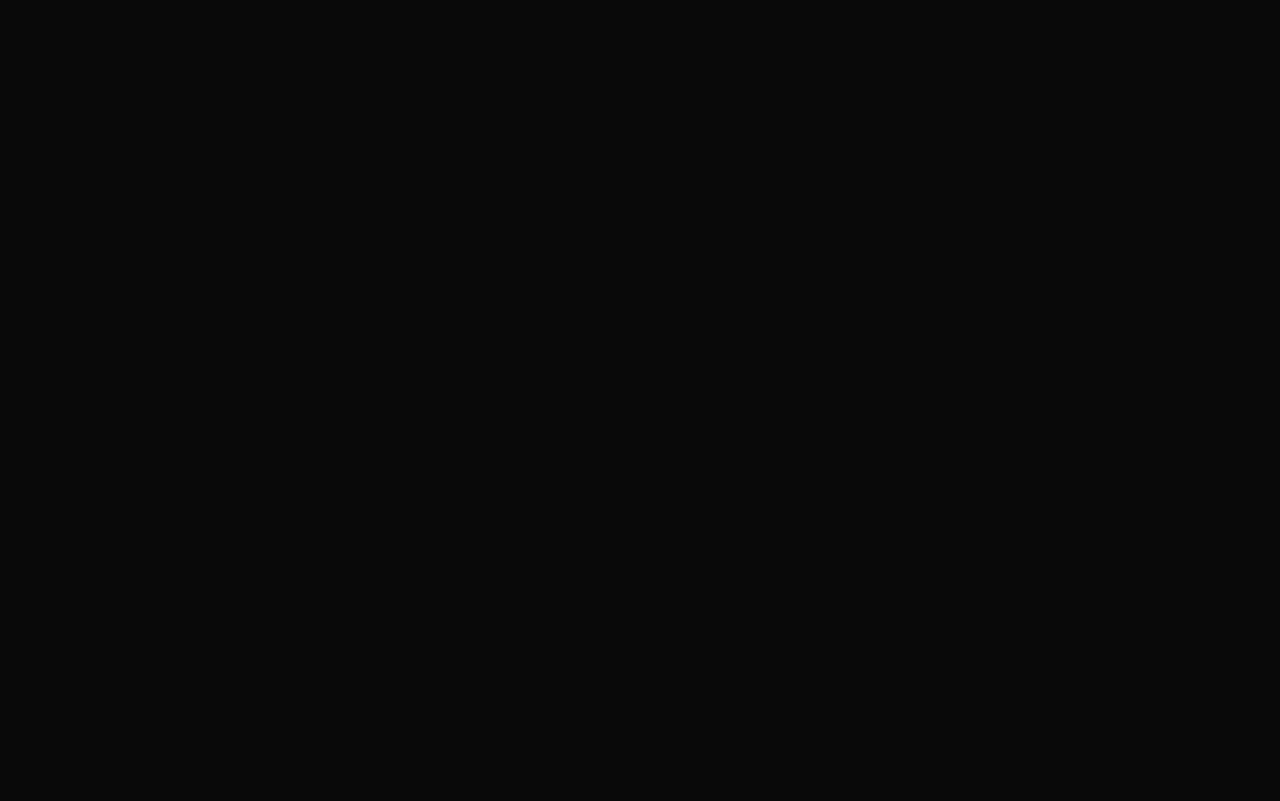
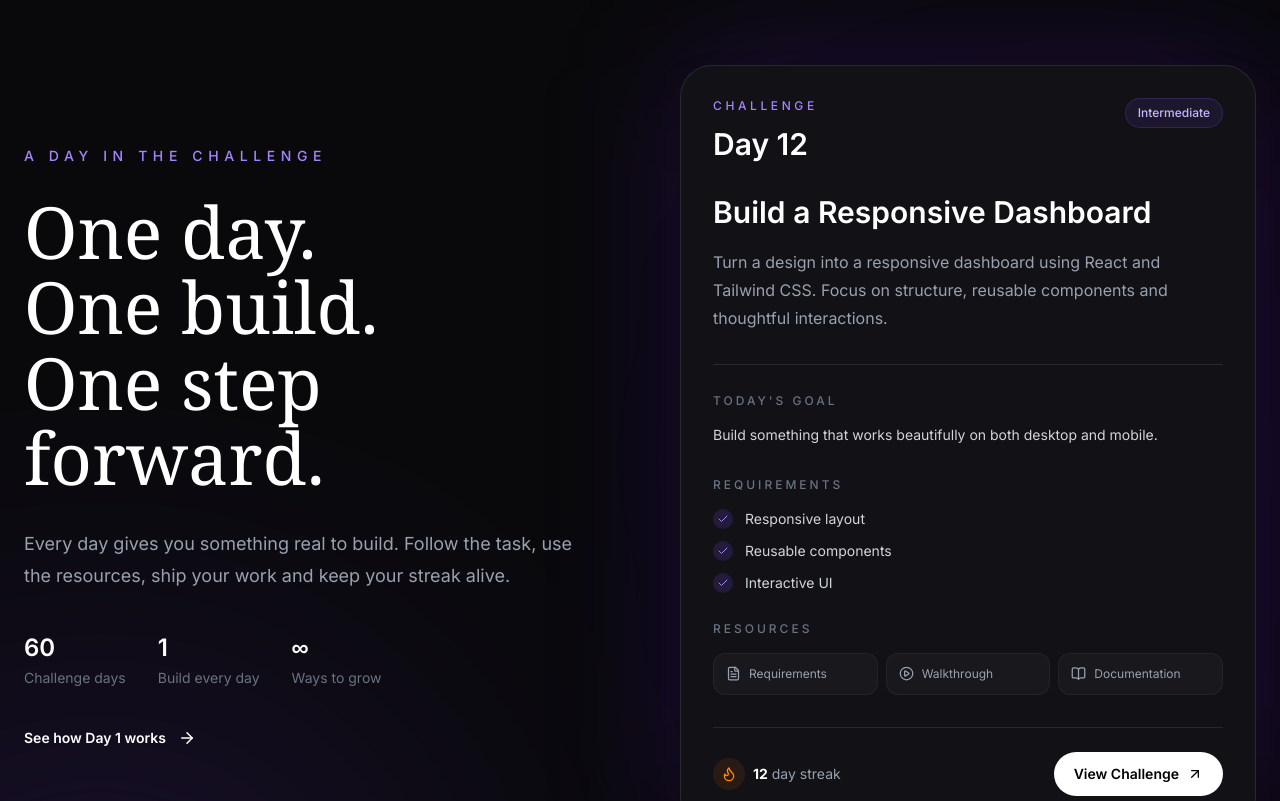
Before and after one commit to omkar-2225/ABTALKS-Hackathon-WebRedesign, a React (Vite) app: page / in a window 1280 px wide. Shown: the part 4980-5781 px from the top of the page. Before the commit the page ends 4885 px from the top, so only its background shows below. Built offline with nearby package versions, Linux system fonts and the light colour scheme.

Commit message:
feat: add day in the challenge preview

```diff
--- /dev/null
+++ b/src/components/ChallengePreview/ChallengePreview.jsx
@@ -0,0 +1,107 @@
+import { motion } from "framer-motion";
+import { ArrowRight } from "lucide-react";
+import ChallengePreviewCard from "./ChallengePreviewCard";
+
+export default function ChallengePreview() {
+  return (
+    <section className="relative overflow-hidden py-32 sm:py-40">
+
+      {/* Background glow */}
+
+      <div className="pointer-events-none absolute right-0 top-1/3 h-96 w-96 rounded-full bg-violet-700/10 blur-[140px]" />
+
+      <div className="container-custom relative z-10">
+
+        <div className="flex flex-col items-center gap-16 lg:flex-row lg:items-center lg:gap-20">
+
+          {/* LEFT SIDE */}
+
+          <motion.div
+            initial={{ opacity: 0, x: -50 }}
+            whileInView={{ opacity: 1, x: 0 }}
+            viewport={{ once: true }}
+            transition={{ duration: 0.8 }}
+            className="w-full flex-1"
+          >
+
+            <p className="text-sm font-medium uppercase tracking-[0.4em] text-violet-400">
+              A DAY IN THE CHALLENGE
+            </p>
+
+            <h2 className="mt-7 font-serif text-5xl leading-[1.05] text-white sm:text-6xl lg:text-7xl">
+              One day.
+              <br />
+              One build.
+              <br />
+              One step forward.
+            </h2>
+
+            <p className="mt-8 max-w-xl text-base leading-8 text-gray-400 sm:text-lg">
+              Every day gives you something real to build. Follow the task,
+              use the resources, ship your work and keep your streak alive.
+            </p>
+
+            {/* Mini stats */}
+
+            <div className="mt-10 flex flex-wrap gap-x-8 gap-y-5">
+
+              <div>
+                <p className="text-2xl font-semibold text-white">
+                  60
+                </p>
+
+                <p className="mt-1 text-sm text-gray-500">
+                  Challenge days
+                </p>
+              </div>
+
+              <div>
+                <p className="text-2xl font-semibold text-white">
+                  1
+                </p>
+
+                <p className="mt-1 text-sm text-gray-500">
+                  Build every day
+                </p>
+              </div>
+
+              <div>
+                <p className="text-2xl font-semibold text-white">
+                  ∞
+                </p>
+
+                <p className="mt-1 text-sm text-gray-500">
+                  Ways to grow
+                </p>
+              </div>
+
+            </div>
+
+            {/* CTA */}
+
+            <button className="group mt-10 flex items-center gap-3 text-sm font-semibold text-white">
+
+              See how Day 1 works
+
+              <ArrowRight
+                size={18}
+                className="transition-transform duration-300 group-hover:translate-x-2"
+              />
+
+            </button>
+
+          </motion.div>
+
+          {/* RIGHT SIDE */}
+
+          <div className="w-full flex-1">
+            <ChallengePreviewCard />
+          </div>
+
+        </div>
+
+      </div>
+
+    </section>
+  );
+}
--- /dev/null
+++ b/src/components/ChallengePreview/ChallengePreviewCard.jsx
@@ -0,0 +1,185 @@
+import { motion } from "framer-motion";
+import {
+  Check,
+  FileText,
+  PlayCircle,
+  BookOpen,
+  Flame,
+  ArrowUpRight,
+} from "lucide-react";
+
+const requirements = [
+  "Responsive layout",
+  "Reusable components",
+  "Interactive UI",
+];
+
+const resources = [
+  {
+    icon: FileText,
+    label: "Requirements",
+  },
+  {
+    icon: PlayCircle,
+    label: "Walkthrough",
+  },
+  {
+    icon: BookOpen,
+    label: "Documentation",
+  },
+];
+
+export default function ChallengePreviewCard() {
+  return (
+    <motion.div
+      initial={{ opacity: 0, y: 50 }}
+      whileInView={{ opacity: 1, y: 0 }}
+      viewport={{ once: true }}
+      transition={{ duration: 0.25 }}
+      whileHover={{ y: -8 }}
+      className="relative"
+    >
+      {/* Glow */}
+
+      <div className="absolute inset-0 rounded-[32px] bg-violet-600/20 blur-3xl" />
+
+      {/* Card */}
+
+      <div className="relative overflow-hidden rounded-[32px] border border-white/10 bg-[#111116] p-6 shadow-2xl sm:p-8">
+
+        {/* Top */}
+
+        <div className="flex items-start justify-between gap-4">
+
+          <div>
+            <p className="text-xs font-medium uppercase tracking-[0.3em] text-violet-400">
+              Challenge
+            </p>
+
+            <h3 className="mt-3 text-2xl font-semibold text-white sm:text-3xl">
+              Day 12
+            </h3>
+          </div>
+
+          <div className="rounded-full border border-violet-500/20 bg-violet-500/10 px-3 py-1.5 text-xs font-medium text-violet-300">
+            Intermediate
+          </div>
+
+        </div>
+
+        {/* Title */}
+
+        <div className="mt-8">
+
+          <h2 className="text-2xl font-semibold leading-tight text-white sm:text-3xl">
+            Build a Responsive Dashboard
+          </h2>
+
+          <p className="mt-4 text-sm leading-7 text-gray-400 sm:text-base">
+            Turn a design into a responsive dashboard using React and
+            Tailwind CSS. Focus on structure, reusable components and
+            thoughtful interactions.
+          </p>
+
+        </div>
+
+        {/* Goal */}
+
+        <div className="mt-8 border-t border-white/10 pt-7">
+
+          <p className="text-xs font-medium uppercase tracking-[0.25em] text-gray-500">
+            Today's goal
+          </p>
+
+          <p className="mt-3 text-sm leading-7 text-gray-300">
+            Build something that works beautifully on both desktop and
+            mobile.
+          </p>
+
+        </div>
+
+        {/* Requirements */}
+
+        <div className="mt-7">
+
+          <p className="text-xs font-medium uppercase tracking-[0.25em] text-gray-500">
+            Requirements
+          </p>
+
+          <div className="mt-4 space-y-3">
+
+            {requirements.map((item) => (
+              <div
+                key={item}
+                className="flex items-center gap-3 text-sm text-gray-300"
+              >
+                <span className="flex h-5 w-5 items-center justify-center rounded-full bg-violet-500/15">
+                  <Check size={12} className="text-violet-400" />
+                </span>
+
+                {item}
+              </div>
+            ))}
+
+          </div>
+
+        </div>
+
+        {/* Resources */}
+
+        <div className="mt-7">
+
+          <p className="text-xs font-medium uppercase tracking-[0.25em] text-gray-500">
+            Resources
+          </p>
+
+          <div className="mt-4 grid grid-cols-1 gap-2 sm:grid-cols-3">
+
+            {resources.map(({ icon: Icon, label }) => (
+              <div
+                key={label}
+                className="flex items-center gap-2 rounded-xl border border-white/5 bg-white/[0.03] px-3 py-3 text-xs text-gray-400"
+              >
+                <Icon size={15} />
+
+                <span>{label}</span>
+              </div>
+            ))}
+
+          </div>
+
+        </div>
+
+        {/* Bottom */}
+
+        <div className="mt-8 flex flex-col gap-4 border-t border-white/10 pt-6 sm:flex-row sm:items-center sm:justify-between">
+
+          <div className="flex items-center gap-2 text-sm text-gray-400">
+
+            <span className="flex h-8 w-8 items-center justify-center rounded-full bg-orange-500/10">
+              <Flame size={16} className="text-orange-400" />
+            </span>
+
+            <span>
+              <strong className="text-white">12</strong> day streak
+            </span>
+
+          </div>
+
+          <button className="group flex items-center justify-center gap-2 rounded-full bg-white px-5 py-3 text-sm font-semibold text-black transition hover:bg-gray-200">
+
+            View Challenge
+
+            <ArrowUpRight
+              size={16}
+              className="transition-transform duration-300 group-hover:translate-x-0.5 group-hover:-translate-y-0.5"
+            />
+
+          </button>
+
+        </div>
+
+      </div>
+    </motion.div>
+  );
+}
--- a/src/pages/Landing.jsx
+++ b/src/pages/Landing.jsx
@@ -4,6 +4,7 @@ import QuoteDivider from "../components/QuoteDivider/QuoteDivider";
 import Stats from "../components/Stats/Stats";
 import ChallengeTracks from "../components/ChallengeTracks/ChallengeTracks";
 import HowItWorks from "../components/HowItWorks/HowItWorks";
+import ChallengePreview from "../components/CHallengePreview/ChallengePreview";
 
 export default function Landing() {
   return (
@@ -21,6 +22,7 @@ export default function Landing() {
       <Stats />
       <ChallengeTracks />
       <HowItWorks />
+      <ChallengePreview />
     </main>
   );
 }
```
